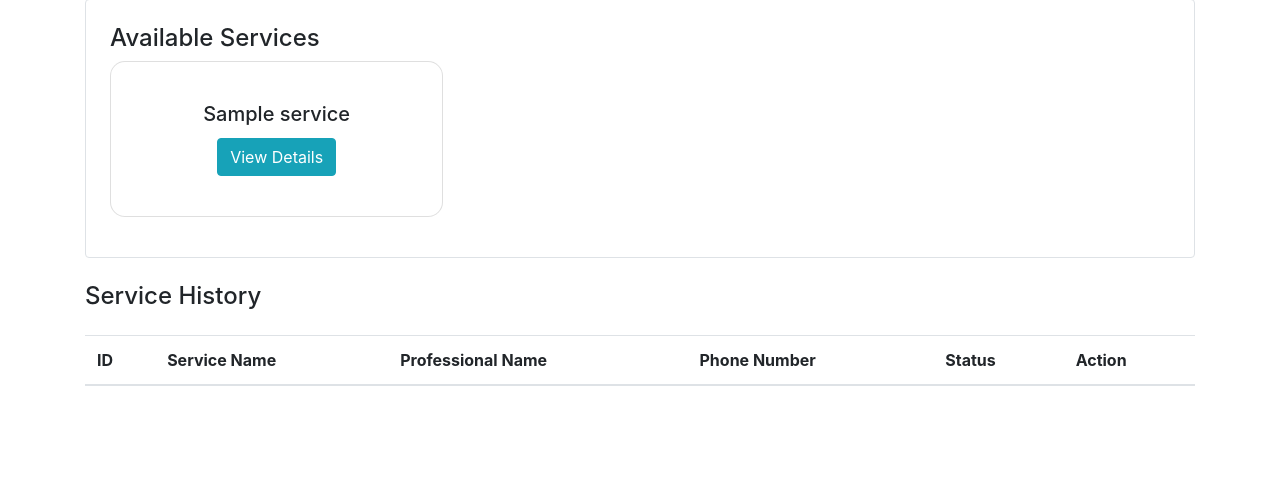
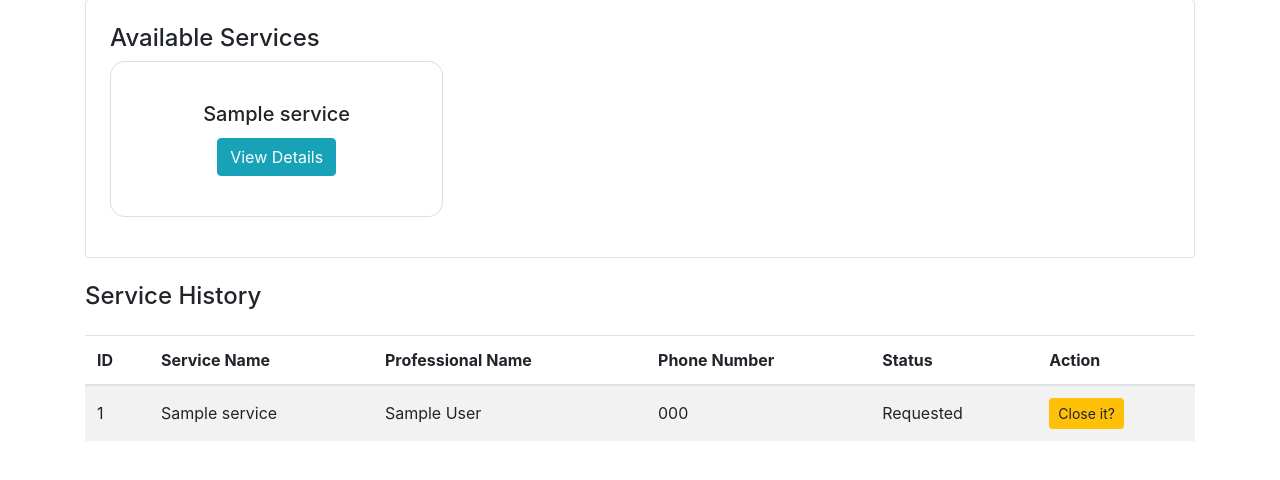
Before and after one commit to anshulbaliga7/iitm-mad1-project, a Flask app: page /customer_dashboard in a window 1280 px wide. Shown: the part 293-773 px from the top of the page. Run offline with Flask 2, Linux system fonts and the light colour scheme; the visitor is signed in with stand-in values (Sample User, id 1); tables that the repository leaves empty hold one stand-in row (values such as "Sample post"); lists and menus that the app fills with data are empty; some libraries are stand-ins or nearby versions.

Commit message:
Implemented sessions

```diff
--- a/routes.py
+++ b/routes.py
@@ -37,10 +37,16 @@
             elif user.role == 'customer':
                 return redirect(url_for('customer_dashboard'))
         else:
-            flash('Invalid credentials. Please try again.')
             return redirect(url_for('login'))
 
     return render_template('login.html')
+
+@app.route('/logout')
+def logout():
+    # Clear the session
+    session.pop('user_id', None)  # Remove user_id from session
+    flash('You have been logged out.', 'success')  # Optional: flash a message
+    return redirect(url_for('home'))  # Redirect to the login page
 
 @app.route('/customer_signup', methods=['GET', 'POST'])
 def customer_signup():
@@ -133,7 +139,7 @@
 @app.route('/service_professional_dashboard')
 def service_professional_dashboard():
     today = datetime.today().date()
-    current_professional_id = 3  # This should ideally come from the session or context
+    current_professional_id = session.get('user_id')
 
     # Fetch the professional's details
     professional = User.query.filter_by(id=current_professional_id, role='service_professional').first()
@@ -160,7 +166,7 @@
 @app.route('/update_profile', methods=['POST'])
 def update_profile():
     # Assuming you have a way to get the current professional's ID
-    current_professional_id = 3
+    current_professional_id = session.get('user_id')
 
     # Fetch the professional's details
     professional = User.query.get(current_professional_id)
@@ -183,7 +189,7 @@
 @app.route('/update_profile_customer', methods=['POST'])
 def update_profile_customer():
     # Assuming you have a way to get the current professional's ID
-    current_customer_id = 2
+    current_customer_id = session.get('user_id')
 
     # Fetch the professional's details
     customer = User.query.get(current_customer_id)
@@ -205,7 +211,7 @@
 def accept_service(service_id):
     service_request = ServiceRequest.query.get(service_id)
     if service_request:
-        service_request.professional_id = 3  # Assign the professional
+        service_request.professional_id = session.get('user_id')
         service_request.service_status = 'Assigned'  # Update status
         db.session.commit()
         flash('Service request accepted successfully!', 'success')
@@ -226,7 +232,7 @@
 
 @app.route('/customer_dashboard')
 def customer_dashboard():
-    user_id = 2
+    user_id = session.get('user_id')
 
     customer = User.query.filter_by(id=user_id, role='customer').first()
     # Fetch all available services
@@ -251,7 +257,36 @@
     date_of_request = datetime.strptime(date_of_request_str, '%Y-%m-%d').date()  # Adjust format if necessary
 
     # Assuming you have a way to get the current customer's ID
-    customer_id = 2
+    customer_id = session.get('user_id')
+
+    # Create a new service request
+    new_request = ServiceRequest(
+        service_id=service_id,
+        customer_id=customer_id,
+        professional_id=None,  # Set to None as per your requirement
+        service_status='Requested',
+        date_of_request=date_of_request,
+        remarks=remarks
+    )
+
+    # Add to the session and commit to the database
+    db.session.add(new_request)
+    db.session.commit()
+
+    # Redirect back to the customer dashboard or show a success message
+    return redirect(url_for('customer_dashboard'))
+
+@app.route('/book_service1', methods=['POST'])
+def book_service1():
+    service_id = request.form['service_id']
+    date_of_request_str = request.form['date_of_request']
+    remarks = request.form['remarks']
+
+    # Convert the date string to a datetime object
+    date_of_request = datetime.strptime(date_of_request_str, '%Y-%m-%d').date()  # Adjust format if necessary
+
+    # Assuming you have a way to get the current customer's ID
+    customer_id = session.get('user_id')
 
     # Create a new service request
     new_request = ServiceRequest(
@@ -273,7 +308,7 @@
 @app.route('/customer_search', methods=['GET', 'POST'])
 def customer_search():
     # Logic to handle the search
-    user_id = 2  # Replace with actual user ID from session or context
+    user_id = session.get('user_id')
 
     # Fetch unique service names for the dropdown
     unique_services = Service.query.distinct(Service.name).all()
--- a/templates/customer_dashboard.html
+++ b/templates/customer_dashboard.html
@@ -22,9 +22,6 @@
             border-radius: 15px;
             padding: 20px;
             transition: transform 0.2s;
-        }
-        .service-card:hover {
-            transform: scale(1.05);
         }
         .table th, .table td {
             vertical-align: middle;
@@ -57,7 +54,7 @@
                 <li class="nav-item"><a class="nav-link" href="{{ url_for('customer_dashboard') }}">Home</a></li>
                 <li class="nav-item"><a class="nav-link" href="{{ url_for('customer_search') }}">Search</a></li>
                 <li class="nav-item"><a class="nav-link" href="{{ url_for('customer_summary') }}">Summary</a></li>
-                <li class="nav-item"><a class="nav-link" href="{{ url_for('home') }}">Logout</a></li>
+                <li class="nav-item"><a class="nav-link" href="{{ url_for('logout') }}">Logout</a></li>
             </ul>
         </div>
     </nav>
@@ -99,7 +96,7 @@
                                     <div class="modal fade" id="bookingModal{{ service.id }}" tabindex="-1" role="dialog" aria-labelledby="bookingModalLabel{{ service.id }}" aria-hidden="true">
                                         <div class="modal-dialog" role="document">
                                             <div class="modal-content">
-                                                <form action="{{ url_for('book_service') }}" method="POST">
+                                                <form action="{{ url_for('book_service1') }}" method="POST">
                                                     <div class="modal-header">
                                                         <h5 class="modal-title" id="bookingModalLabel{{ service.id }}">Book Service: {{ service.name }}</h5>
                                                         <button type="button" class="close" data-dismiss="modal" aria-label="Close">
@@ -262,7 +259,7 @@
         </div>
     </div>
 
-    <script src="https://code.jquery.com/jquery-3.3.1.slim.min.js"></script>
+    <script src="https://code.jquery.com/jquery-3.5.1.min.js"></script>
     <script src="https://cdnjs.cloudflare.com/ajax/libs/popper.js/1.14.7/umd/popper.min.js"></script>
     <script src="https://stackpath.bootstrapcdn.com/bootstrap/4.5.2/js/bootstrap.min.js"></script>
 </body>
--- a/templates/service_professional_dashboard.html
+++ b/templates/service_professional_dashboard.html
@@ -46,7 +46,7 @@
                 <li class="nav-item"><a class="nav-link" href="{{ url_for('service_professional_dashboard') }}">Home</a></li>
                 <li class="nav-item"><a class="nav-link" href="{{ url_for('service_professional_search') }}">Search</a></li>
                 <li class="nav-item"><a class="nav-link" href="{{ url_for('service_professional_summary') }}">Summary</a></li>
-                <li class="nav-item"><a class="nav-link" href="{{ url_for('home') }}">Logout</a></li>
+                <li class="nav-item"><a class="nav-link" href="{{ url_for('logout') }}">Logout</a></li>
             </ul>
         </div>
     </nav>
```
